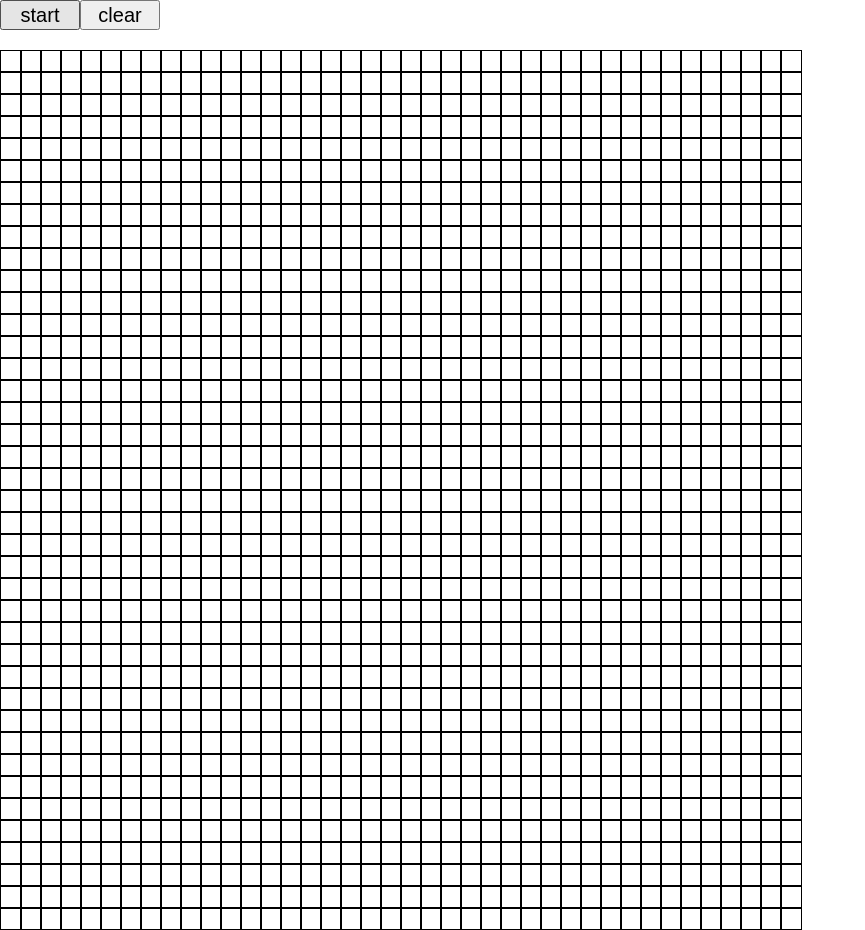
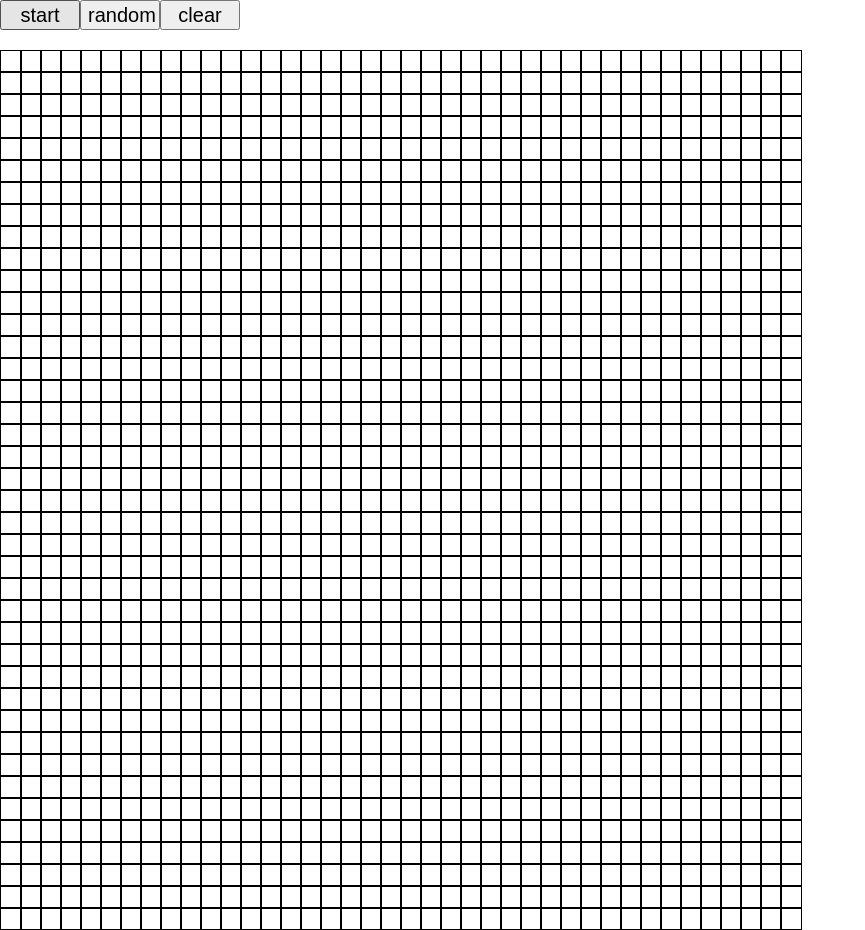
Before and after one commit to Annie-Huang/react-conway-game-of-life, a React (Create React App) app: page / in a window 1280 px wide. Shown: the whole page, without its empty margins (0-865 px from the left). Built offline with nearby package versions, Linux system fonts and the light colour scheme.

Commit message:
Create Random button

```diff
--- a/src/App.tsx
+++ b/src/App.tsx
@@ -23,13 +23,20 @@ const operations = [
 
 const generateEmptyGrid = () => {
   const rows = [];
-
   // 0: dead. 1: life.
   for (let i = 0; i < numRows; i++) {
     // you can also do Array.from(Array(numCols), ()=>0) )
     rows.push(Array(numCols).fill(0));
   }
+  return rows;
+}
 
+const generateRandomGrid = () => {
+  const rows = [];
+  // 0: dead. 1: life.
+  for (let i = 0; i < numRows; i++) {
+    rows.push(Array.from(Array(numCols), () => Math.random() > 0.7 ? 1 : 0) );
+  }
   return rows;
 }
 
@@ -117,6 +124,11 @@ const App: React.FC = () => {
         {running? 'stop' : 'start'}
       </button>
       <button style={{width: 80, height: 30, fontSize: 20}}
+              onClick={() => setGrid(generateRandomGrid())}
+      >
+        random
+      </button>
+      <button style={{width: 80, height: 30, fontSize: 20}}
         onClick={() => setGrid(generateEmptyGrid())}
       >
         clear
@@ -137,7 +149,7 @@ const App: React.FC = () => {
                 style={{
                   width: 20,
                   height: 20,
-                  backgroundColor: grid[i][k] ? 'lightgreen' : undefined,
+                  backgroundColor: grid[i][k] ? 'green' : undefined,
                   border: 'solid 1px black'
                 }}
               />
```
